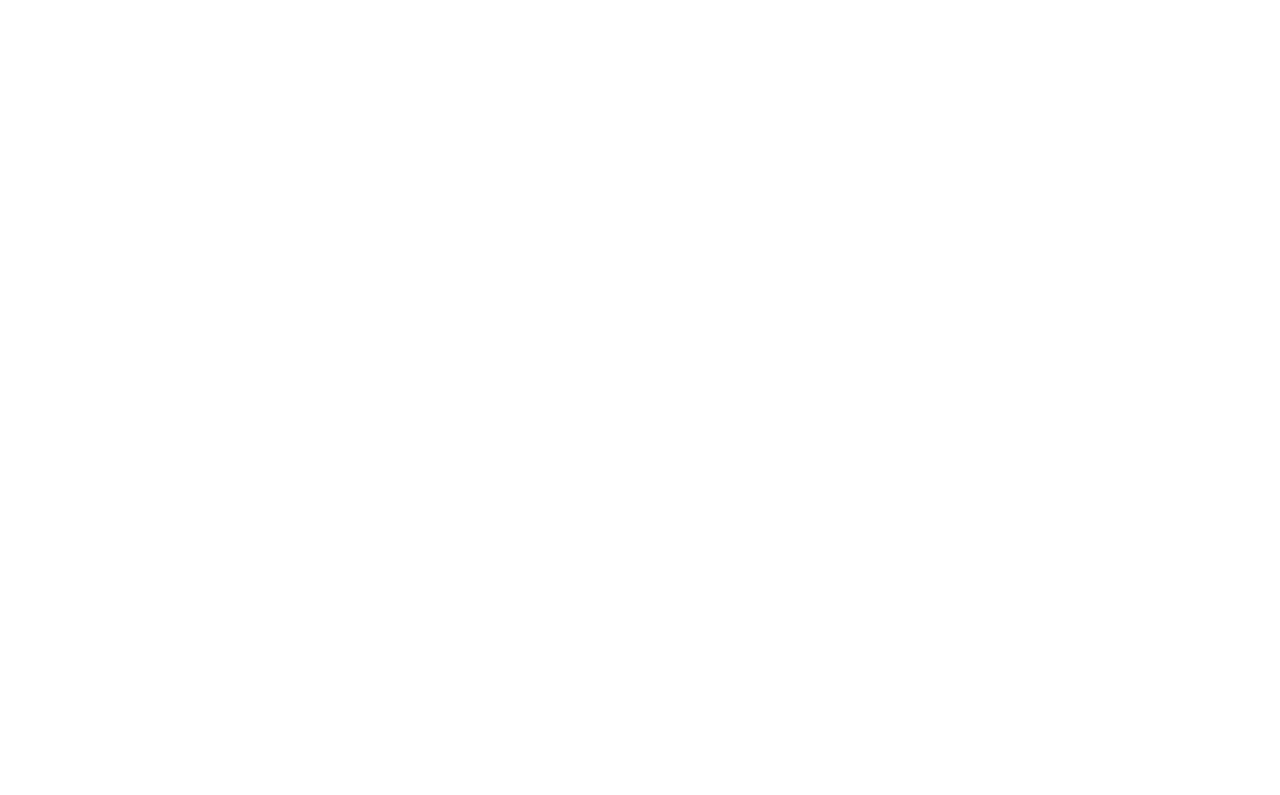
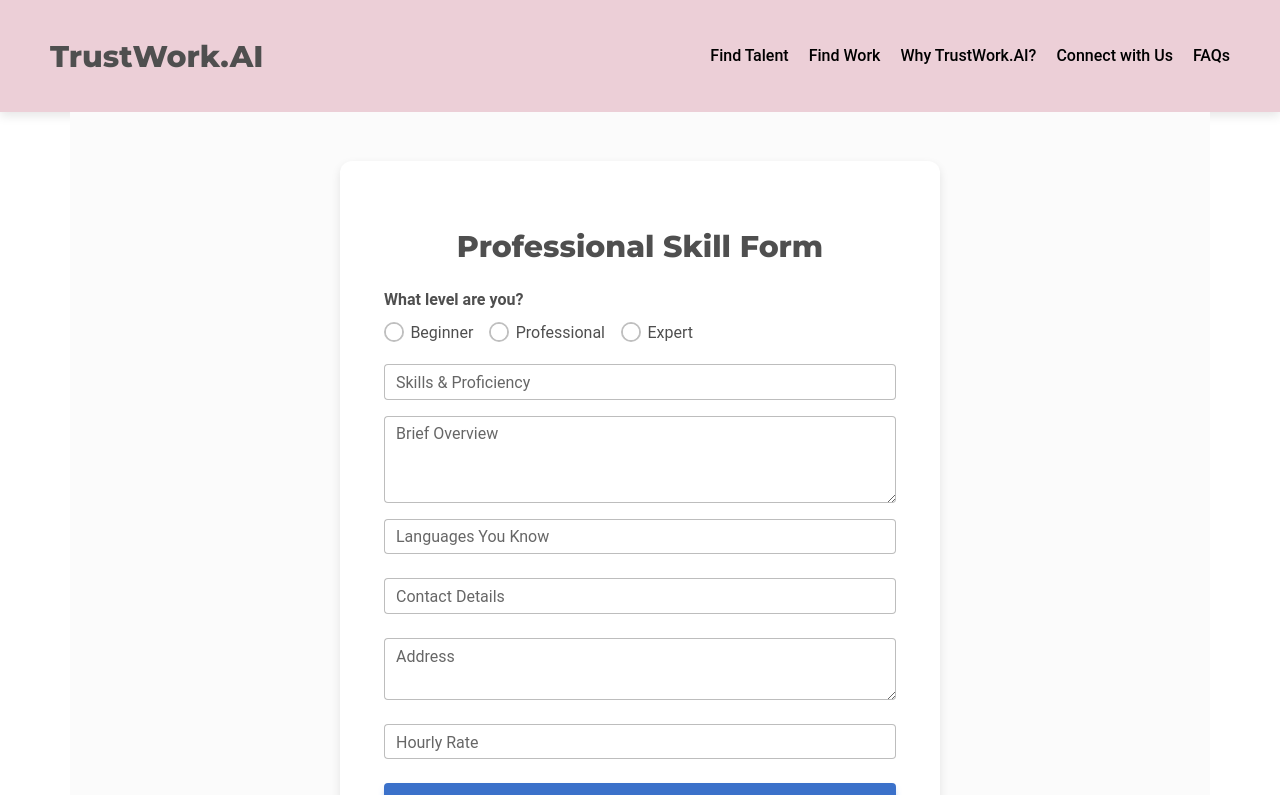
Before and after one commit to NinaadSawant23/gigsquare-frontend, a React (Create React App) app: page /employeedashboard in a window 1280 px wide. Before the commit this address had no page. Shown: the top 795 px of the page. Built offline with nearby package versions, Linux system fonts and the light colour scheme.

Commit message:
added changes

```diff
--- a/src/App.js
+++ b/src/App.js
@@ -2,6 +2,7 @@
 import { BrowserRouter, Route, Routes } from 'react-router-dom';
 import UserAuth from './UserAuth/userAuth';
 import Home from './components/Home/Home';
+import Employee from './components/Employee/employee';
 
 const App = () => {
   localStorage.clear();
@@ -11,6 +12,7 @@
         <Routes>
            <Route path="/" element={<UserAuth />} />
           <Route path="/home" element={<Home />} />
+          <Route path='/employeedashboard' element={<Employee />} />
         </Routes>
       </BrowserRouter>
     </>
--- /dev/null
+++ b/src/components/Employee/employee.jsx
@@ -0,0 +1,102 @@
+import React, { useState } from 'react';
+import Header from '../Header/header';
+import Footer from '../Footer/footer';
+import {
+    MDBContainer,
+    MDBCard,
+    MDBCardBody,
+    MDBRadio,
+    MDBInput,
+    MDBTextArea,
+    MDBBtn,
+    MDBValidation,
+    MDBValidationItem,
+} from "mdb-react-ui-kit";
+
+export default function SkillForm() {
+    const [formData, setFormData] = useState({
+        skillLevel: "",
+        skills: "",
+        overview: "",
+        languages: "",
+        contact: "",
+        address: "",
+        hourlyRate: "",
+    });
+
+    const handleChange = (e) => {
+        setFormData({ ...formData, [e.target.name]: e.target.value });
+    };
+
+    const handleSubmit = (e) => {
+        e.preventDefault();
+        const { skillLevel, skills, overview, languages, contact, address, hourlyRate } = formData;
+
+        if (!skillLevel || !skills || !overview || !languages || !contact || !address || !hourlyRate) {
+            alert("Please fill in all fields.");
+            return;
+        }
+
+        alert(`Form Submitted! \n Skill Level: ${skillLevel} \n Skills: ${skills} \n Overview: ${overview} \n Languages: ${languages} \n Contact: ${contact} \n Address: ${address} \n Hourly Rate: ${hourlyRate}`);
+    };
+
+    return (
+        <>
+            <Header />
+            <MDBContainer className="d-flex justify-content-center align-items-center vh-100 bg-light">
+                <MDBCard style={{ maxWidth: "600px", width: "100%", padding: "20px", boxShadow: "0px 4px 10px rgba(0, 0, 0, 0.1)", borderRadius: "12px" }}>
+                    <MDBCardBody>
+                    <p className='logo-header'>Professional Skill Form</p>
+                        <MDBValidation onSubmit={handleSubmit} noValidate>
+                            {/* Skill Level */}
+                            <MDBValidationItem feedback="Please select your skill level." invalid>
+                                <label className="mb-2 fw-bold">What level are you?</label>
+                                <div className="mb-3">
+                                    <MDBRadio name="skillLevel" id="beginner" label="Beginner" value="Beginner" onChange={handleChange} inline required />
+                                    <MDBRadio name="skillLevel" id="professional" label="Professional" value="Professional" onChange={handleChange} inline required />
+                                    <MDBRadio name="skillLevel" id="expert" label="Expert" value="Expert" onChange={handleChange} inline required />
+                                </div>
+                            </MDBValidationItem>
+
+                            {/* Skills & Proficiency */}
+                            <MDBValidationItem feedback="Please enter your skills and proficiency." invalid>
+                                <MDBInput label="Skills & Proficiency" name="skills" value={formData.skills} onChange={handleChange} required className="mb-3" />
+                            </MDBValidationItem>
+
+                            {/* Brief Overview */}
+                            <MDBValidationItem feedback="Please provide a brief overview." invalid>
+                                <MDBTextArea label="Brief Overview" name="overview" value={formData.overview} onChange={handleChange} required className="mb-3" rows={3} />
+                            </MDBValidationItem>
+
+                            {/* Languages Known */}
+                            <MDBValidationItem feedback="Please list the languages you know." invalid>
+                                <MDBInput label="Languages You Know" name="languages" value={formData.languages} onChange={handleChange} required className="mb-4" />
+                            </MDBValidationItem>
+
+                            {/* Contact Details */}
+                            <MDBValidationItem feedback="Please provide your contact details." invalid>
+                                <MDBInput label="Contact Details" name="contact" value={formData.contact} onChange={handleChange} required className="mb-4" />
+                            </MDBValidationItem>
+
+                            {/* Address */}
+                            <MDBValidationItem feedback="Please provide your address." invalid>
+                                <MDBTextArea label="Address" name="address" value={formData.address} onChange={handleChange} required className="mb-4" rows={2} />
+                            </MDBValidationItem>
+
+                            {/* Hourly Rate */}
+                            <MDBValidationItem feedback="Please provide your hourly rate." invalid>
+                                <MDBInput label="Hourly Rate" name="hourlyRate" type="number" value={formData.hourlyRate} onChange={handleChange} required className="mb-4" />
+                            </MDBValidationItem>
+
+                            {/* Submit Button */}
+                            <MDBBtn type="submit" color="primary" block>
+                                Submit
+                            </MDBBtn>
+                        </MDBValidation>
+                    </MDBCardBody>
+                </MDBCard>
+            </MDBContainer>
+            <Footer />
+        </>
+    );
+}
```
